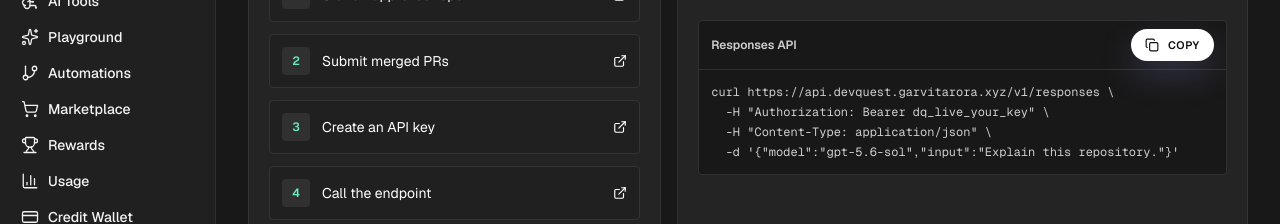
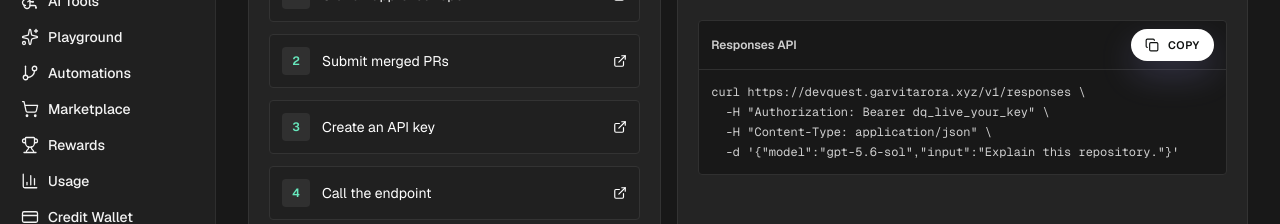
Before and after one commit to garvit-arora/devquest-main, a Next.js app in the folder apps/web/: page /app/docs in a window 1280 px wide. Shown: the part 363-587 px from the top of the page. Built offline with nearby package versions, Linux system fonts and the light colour scheme; no server answers; grey boxes are pictures that could not be loaded; a web font is replaced by a local one.

Commit message:
Route public API through frontend domain

```diff
--- a/apps/web/src/app/app/docs/page.tsx
+++ b/apps/web/src/app/app/docs/page.tsx
@@ -4,7 +4,7 @@ import { Check, Copy, ExternalLink, Terminal } from "lucide-react";
 import Link from "next/link";
 import { useState } from "react";
 
-const endpointSnippet = `curl https://api.devquest.garvitarora.xyz/v1/responses \\
+const endpointSnippet = `curl https://devquest.garvitarora.xyz/v1/responses \\
   -H "Authorization: Bearer dq_live_your_key" \\
   -H "Content-Type: application/json" \\
   -d '{"model":"gpt-5.6-sol","input":"Explain this repository."}'`;
@@ -15,7 +15,7 @@ model_reasoning_effort = "medium"
 
 [model_providers.devquest]
 name = "DevQuest"
-base_url = "https://api.devquest.garvitarora.xyz/v1"
+base_url = "https://devquest.garvitarora.xyz/v1"
 env_key = "DEVQUEST_API_KEY"
 wire_api = "responses"`;
 
--- a/apps/web/src/components/dashboard-overview.tsx
+++ b/apps/web/src/components/dashboard-overview.tsx
@@ -181,7 +181,7 @@ model_reasoning_effort = "medium"
 
 [model_providers.devquest]
 name = "DevQuest"
-base_url = "https://api.devquest.garvitarora.xyz/v1"
+base_url = "https://devquest.garvitarora.xyz/v1"
 env_key = "DEVQUEST_API_KEY"
 wire_api = "responses"`;
 
@@ -189,7 +189,7 @@ const codexPowerShell = `$env:DEVQUEST_API_KEY = "dq_agent_xxxxxxxxx"
 setx DEVQUEST_API_KEY "dq_agent_xxxxxxxxx"
 codex`;
 
-const curlExample = `curl https://api.devquest.garvitarora.xyz/v1/responses \\
+const curlExample = `curl https://devquest.garvitarora.xyz/v1/responses \\
   -H "Authorization: Bearer dq_live_your_key" \\
   -H "Content-Type: application/json" \\
   -d '{"model":"gpt-5.6-sol","input":"Explain this repository."}'`;
--- a/apps/web/src/lib/env.ts
+++ b/apps/web/src/lib/env.ts
@@ -1,6 +1,6 @@
 export const API_BASE_URL = process.env.NEXT_PUBLIC_API_URL?.replace(/\/$/, "") ?? "http://localhost:8000";
 export const PUBLIC_APP_URL = process.env.NEXT_PUBLIC_APP_URL ?? "http://localhost:3000";
-export const PUBLIC_GATEWAY_URL = process.env.NEXT_PUBLIC_DEVQUEST_GATEWAY_URL ?? "https://api.devquest.garvitarora.xyz/v1";
+export const PUBLIC_GATEWAY_URL = process.env.NEXT_PUBLIC_DEVQUEST_GATEWAY_URL ?? "https://devquest.garvitarora.xyz/v1";
 
 export function apiBaseUrl() {
   return API_BASE_URL;
```
Also changed, not shown: 2 other files (tests, documents, lock files or other folders).
